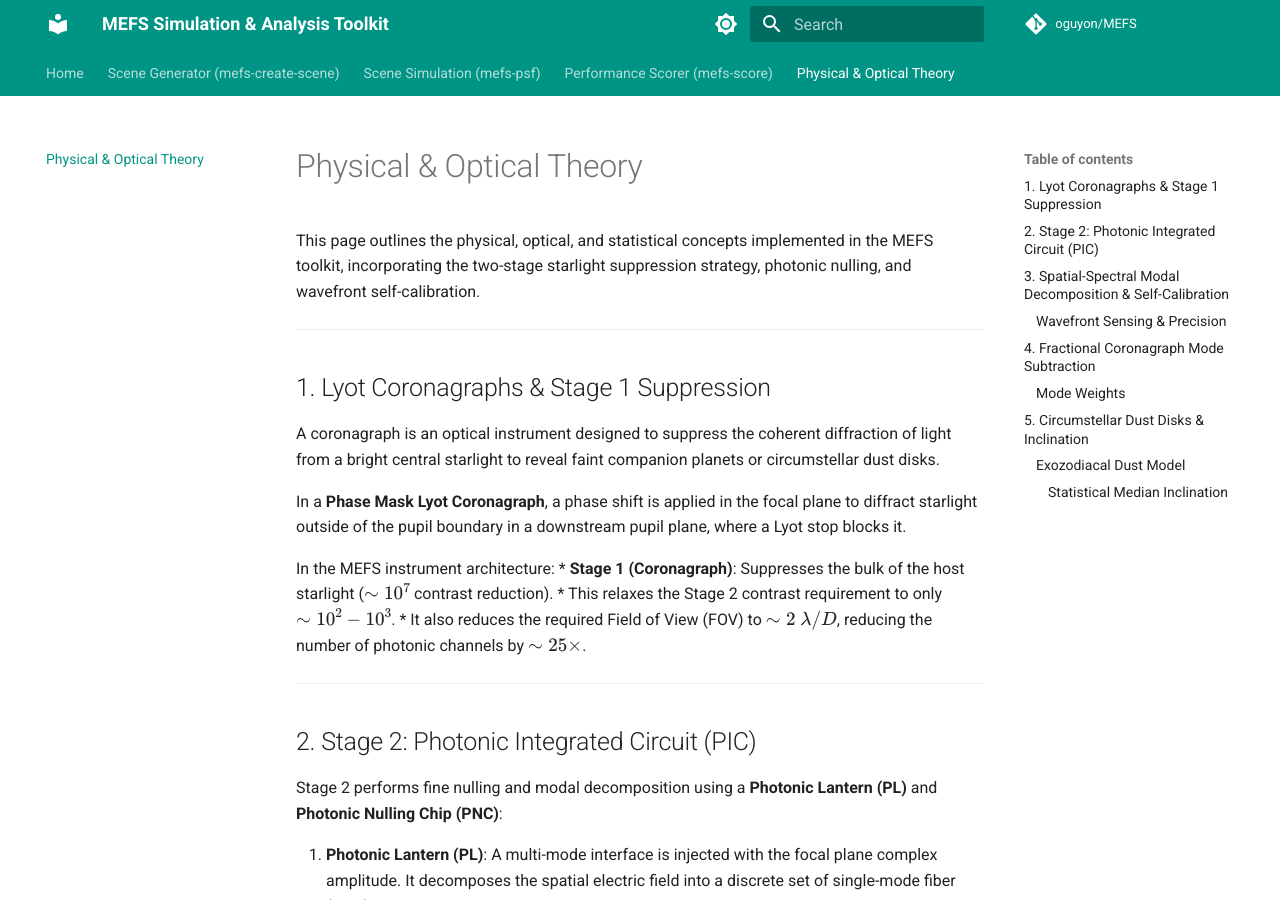
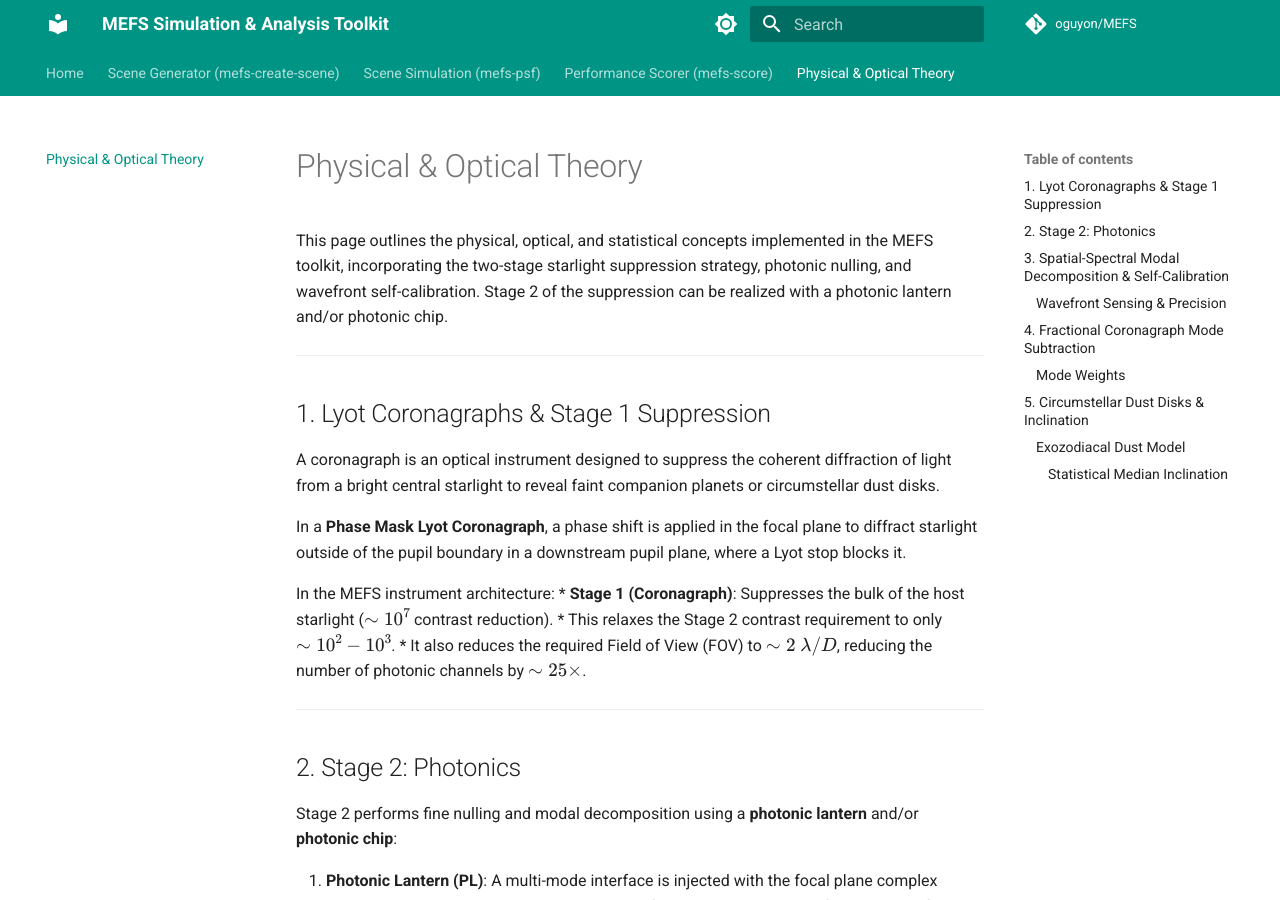
Before and after one commit to oguyon/MEFS, an MkDocs documentation site: the page built from docs/theory.md, in a window 1280 px wide and 900 px high. Built offline with MkDocs 1.6.1 and Material for MkDocs 9.7.7, drawn with Linux system fonts in a browser that asks for light colours; a script that is not in the unit is left out; comment, search, counter and statistics services are not loaded.

Commit message:
docs: clarify Stage 2 as the Photonics stage
Rename 'Photonic Integrated Circuit (PIC)' to 'Photonics' and
clarify that Stage 2 can be realized with a photonic lantern
and/or photonic chip. Updated across README, docs/index.md,
docs/theory.md, and mefs-help.

```diff
--- a/docs/theory.md
+++ b/docs/theory.md
@@ -2,7 +2,8 @@
 
 This page outlines the physical, optical, and statistical concepts implemented in the MEFS toolkit,
 incorporating the two-stage starlight suppression strategy, photonic nulling, and wavefront
-self-calibration.
+self-calibration. Stage 2 of the suppression can be realized with a photonic lantern and/or
+photonic chip.
 
 ---
 
@@ -23,10 +24,10 @@ In the MEFS instrument architecture:
 
 ---
 
-## 2. Stage 2: Photonic Integrated Circuit (PIC)
+## 2. Stage 2: Photonics
 
-Stage 2 performs fine nulling and modal decomposition using a **Photonic Lantern (PL)** and
-**Photonic Nulling Chip (PNC)**:
+Stage 2 performs fine nulling and modal decomposition using a **photonic lantern** and/or
+**photonic chip**:
 
 1. **Photonic Lantern (PL)**: A multi-mode interface is injected with the focal plane complex
    amplitude. It decomposes the spatial electric field into a discrete set of single-mode fiber
```
Also changed, not shown: README.md (+4 -4 lines), docs/index.md (+8 -8 lines), 1 other file.
